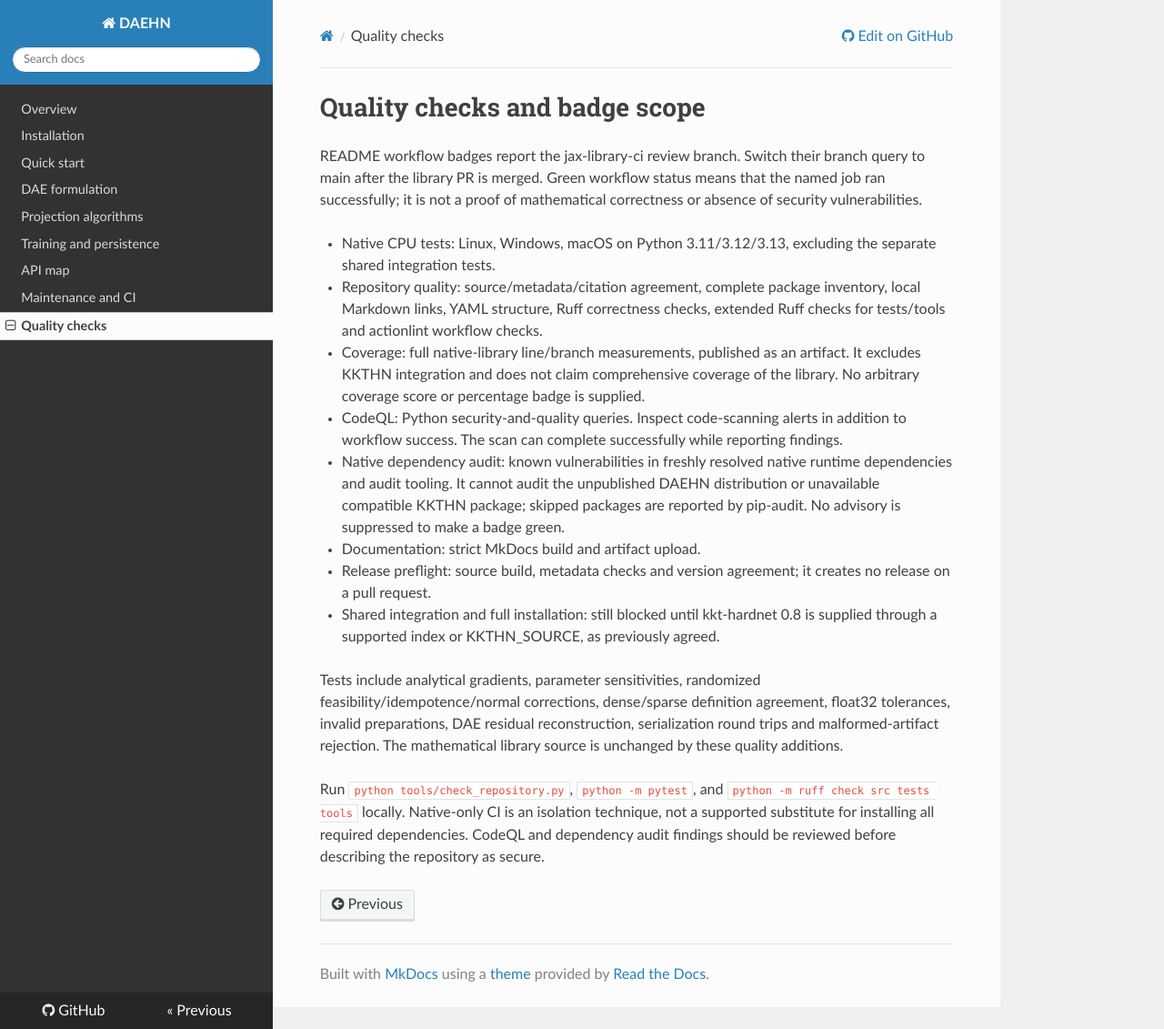
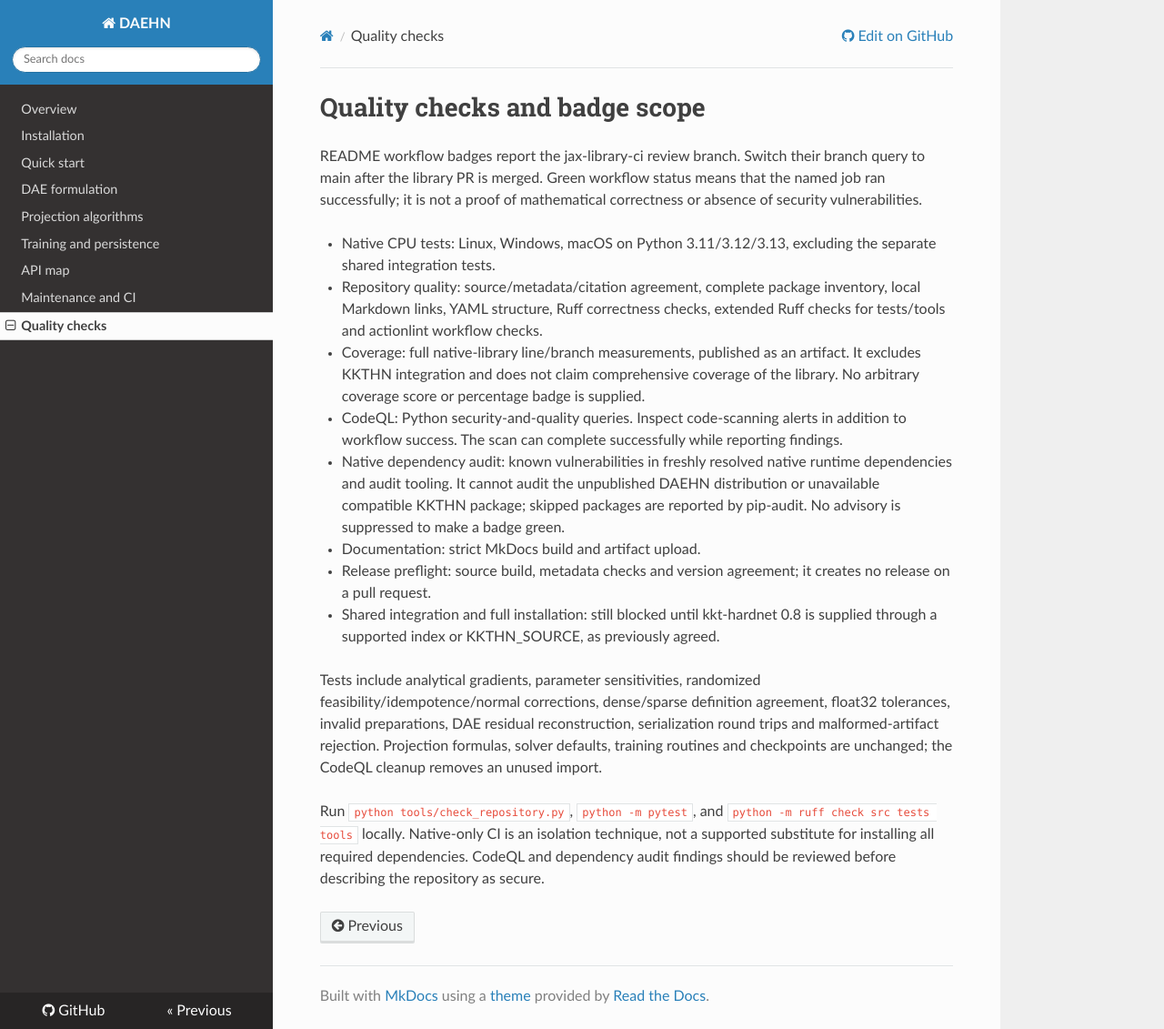
Before and after one commit to SOULS-TAMU/DAE-HardNet, an MkDocs documentation site: the page built from docs/quality.md, in a window 1280 px wide and 1131 px high. Shown: the whole window at 91% size. Built offline with MkDocs 1.6.1, drawn with Linux system fonts in a browser that asks for light colours; nearby versions of some CDN libraries.

Commit message:
Resolve the CodeQL unused import finding without changing numerics

```diff
--- a/docs/quality.md
+++ b/docs/quality.md
@@ -11,6 +11,6 @@ README workflow badges report the jax-library-ci review branch. Switch their bra
 - Release preflight: source build, metadata checks and version agreement; it creates no release on a pull request.
 - Shared integration and full installation: still blocked until kkt-hardnet 0.8 is supplied through a supported index or KKTHN_SOURCE, as previously agreed.
 
-Tests include analytical gradients, parameter sensitivities, randomized feasibility/idempotence/normal corrections, dense/sparse definition agreement, float32 tolerances, invalid preparations, DAE residual reconstruction, serialization round trips and malformed-artifact rejection. The mathematical library source is unchanged by these quality additions.
+Tests include analytical gradients, parameter sensitivities, randomized feasibility/idempotence/normal corrections, dense/sparse definition agreement, float32 tolerances, invalid preparations, DAE residual reconstruction, serialization round trips and malformed-artifact rejection. Projection formulas, solver defaults, training routines and checkpoints are unchanged; the CodeQL cleanup removes an unused import.
 
 Run `python tools/check_repository.py`, `python -m pytest`, and `python -m ruff check src tests tools` locally. Native-only CI is an isolation technique, not a supported substitute for installing all required dependencies. CodeQL and dependency audit findings should be reviewed before describing the repository as secure.
```
Also changed, not shown: CHANGELOG.md (+3 -0 lines), 1 other file.
